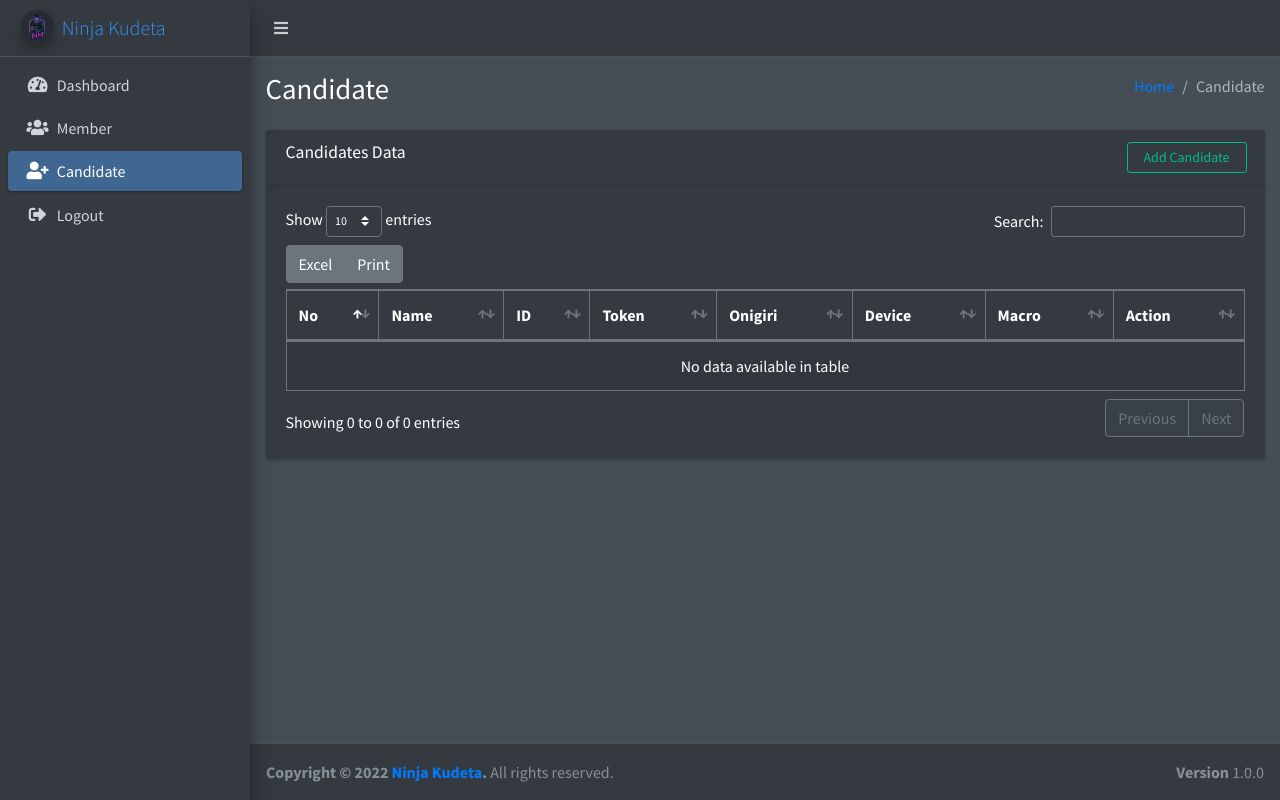
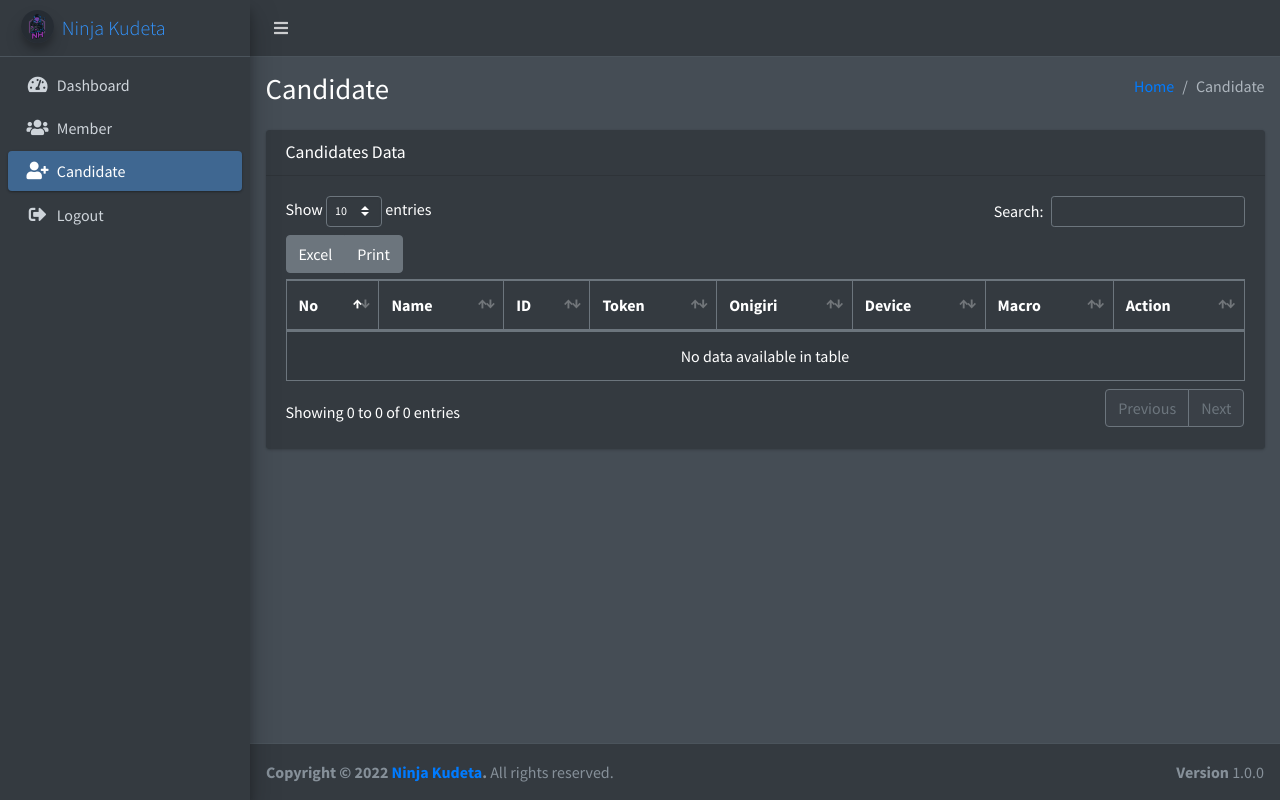
Before and after one commit to raharaw/NinjaKudeta, a PHP site: page /candidate.php in a window 1280 px wide. Run offline with PHP 8.4, Linux system fonts and the light colour scheme; the visitor is signed in with stand-in values (Sample User, id 1); data that the repository does not hold is empty; some libraries are stand-ins or nearby versions.

Commit message:
remove button add candidate

```diff
--- a/candidate.php
+++ b/candidate.php
@@ -132,14 +132,7 @@ if ($_SESSION['status'] != "login") {
                                 <div class="card-header">
                                     <h5 class="card-title">Candidates Data</h5>
 
-                                    <div class="card-tools" style="padding-right: 1rem;">
-                                        <div class="row">
-                                            <div class="col">
-                                                <button type="button" class="btn btn-block btn-outline-success btn-sm" data-toggle="modal" data-target="#add_data_Modal" style="margin: 0 0.5rem">Add Candidate
-                                                </button>
-                                            </div>
-                                        </div>
-                                    </div>
+
                                 </div>
                                 <!-- /.card-header -->
                                 <div id="loadTable"></div>
```
